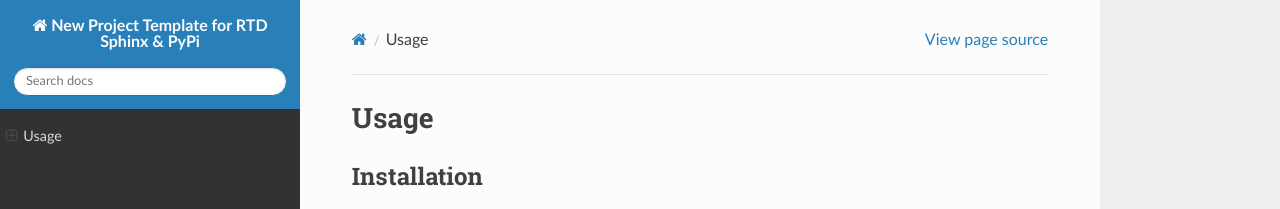
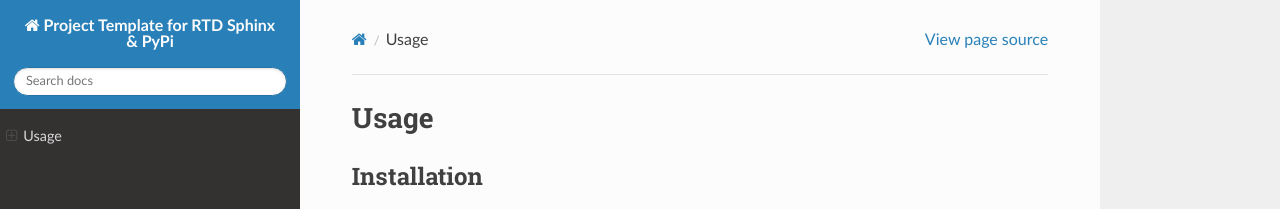
Before and after one commit to mkner/robo-pid, a Sphinx documentation site: the page built from docs/usage.rst, in a window 1280 px wide. Shown: the top 209 px of the page. Built offline with Sphinx 7.4.7 and the Read the Docs theme 2.0.0, drawn with Linux system fonts in a browser that asks for light colours.

Commit message:
Update conf.py

```diff
--- a/docs/conf.py
+++ b/docs/conf.py
@@ -17,7 +17,7 @@
 
 # -- Project information -----------------------------------------------------
 
-project = "New Project Template for RTD Sphinx & PyPi "
+project = "Project Template for RTD Sphinx & PyPi "
 copyright = "(c) 2023 Mike Knerr"
 author = ""
 
```
